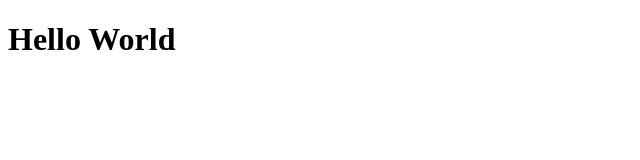
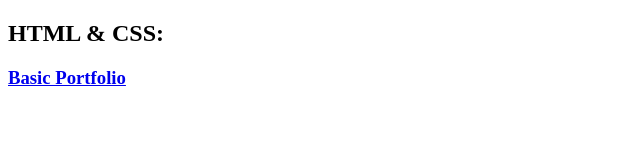
Before and after one commit to aOpenbrier/aOpenbrier.github.io, a plain HTML site: page index.html in a window 1280 px wide. Shown: the whole page, without its empty margins (0-640 px from the left). Drawn offline with Linux system fonts and the light colour scheme.

Commit message:
add project link

```diff
--- a/index.html
+++ b/index.html
@@ -7,6 +7,5 @@
   <title>Portfolio Adam Openbrier</title>
 </head>
 <body>
- <h1> Hello World</h1>
-</body>
-</html>
+<h2>HTML &AMP; CSS:</h2>
+<h3><a href="https://aopenbrier.github.io/Basic-Portfolio/.">Basic Portfolio</a></h3>
```
